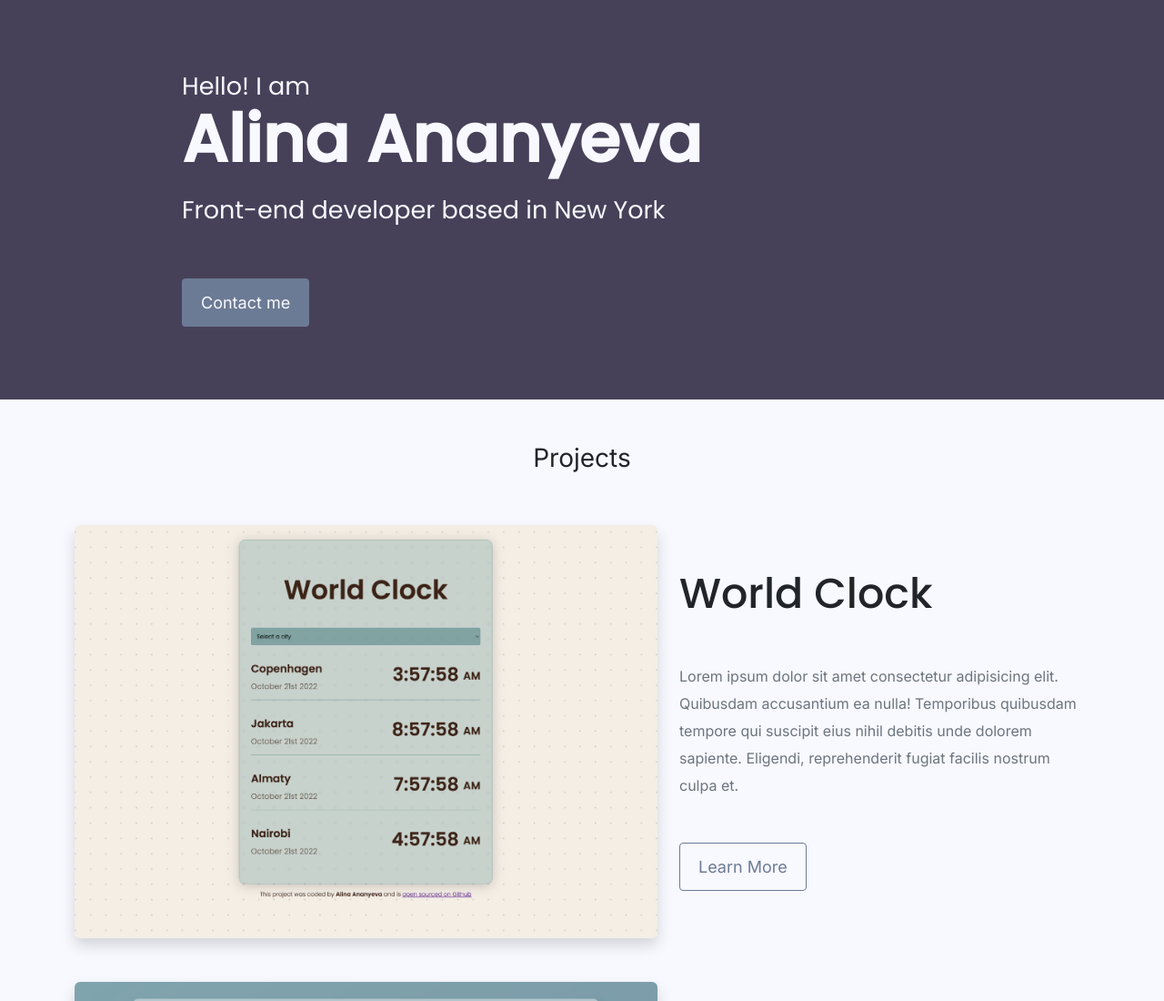
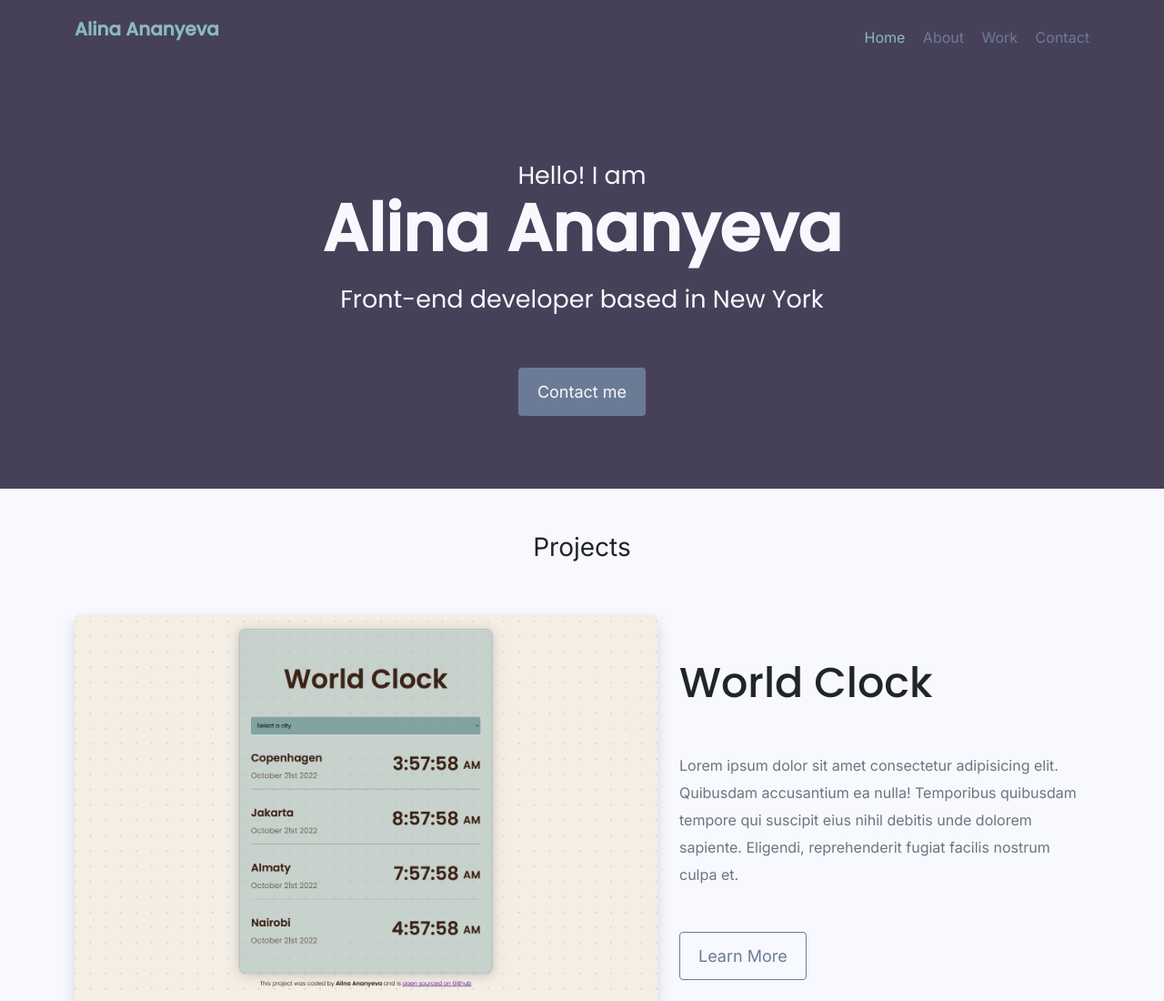
Before and after one commit to alinaland/my-website, a plain HTML site: page index.html in a window 1280 px wide. Shown: the top 1100 px of the page at 91% size. Drawn offline with nearby package versions, Linux system fonts and the light colour scheme.

Commit message:
added a functioning navbar to all of the pages

```diff
--- a/index.html
+++ b/index.html
@@ -20,6 +20,27 @@
     <title>Alina Ananyeva - Front-end Developer</title>
   </head>
   <body>
+    <div class="home-nav">
+      <div class="container">
+        <nav class="d-flex justify-content-between">
+          <h1 class="logo">Alina Ananyeva</h1>
+          <ul>
+            <li class="active">
+              <a href="/">Home</a>
+            </li>
+            <li>
+              <a href="/about.html">About</a>
+            </li>
+            <li>
+              <a href="/work.html">Work</a>
+            </li>
+            <li>
+              <a href="/contact.html">Contact</a>
+            </li>
+          </ul>
+        </nav>
+      </div>
+    </div>
     <div class="hero">
       <p>Hello! I am</p>
       <h1>Alina Ananyeva</h1>
--- a/styles/portfolio.css
+++ b/styles/portfolio.css
@@ -31,9 +31,40 @@ p {
   font-size: 16px;
   line-height: 30px;
 }
+.logo {
+  font-size: 20px;
+}
+
+nav {
+  padding: 20px 0;
+}
+
+nav li {
+  display: inline;
+  list-style: none;
+  line-height: 42px;
+  font-family: var(--default-font-family);
+  margin-left: 15px;
+}
+
+nav a {
+  text-decoration: none;
+  color: var(--branding-color);
+  transition: all 100ms ease-in-out;
+}
+nav li.active a,
+nav a:hover {
+  color: var(--accent-color);
+}
+.home-nav {
+  background-color: var(--secondary-color);
+}
+.home-nav .logo {
+  color: var(--accent-color);
+}
 .hero {
   background-color: var(--secondary-color);
-  text-align: left;
+  text-align: center;
   padding: 80px 200px;
   color: ghostwhite;
 }
@@ -106,6 +137,16 @@ p {
 }
 
 @media (max-width: 960px) {
+  .logo {
+    display: none;
+  }
+
+  nav ul {
+    font-size: 14px;
+    margin: 0;
+    padding: 0;
+  }
+
   .hero {
     margin: 0;
     margin-bottom: 10px;
```
Also changed, not shown: about.html (+19 -0 lines), contact.html (+19 -0 lines), work.html (+19 -0 lines).
